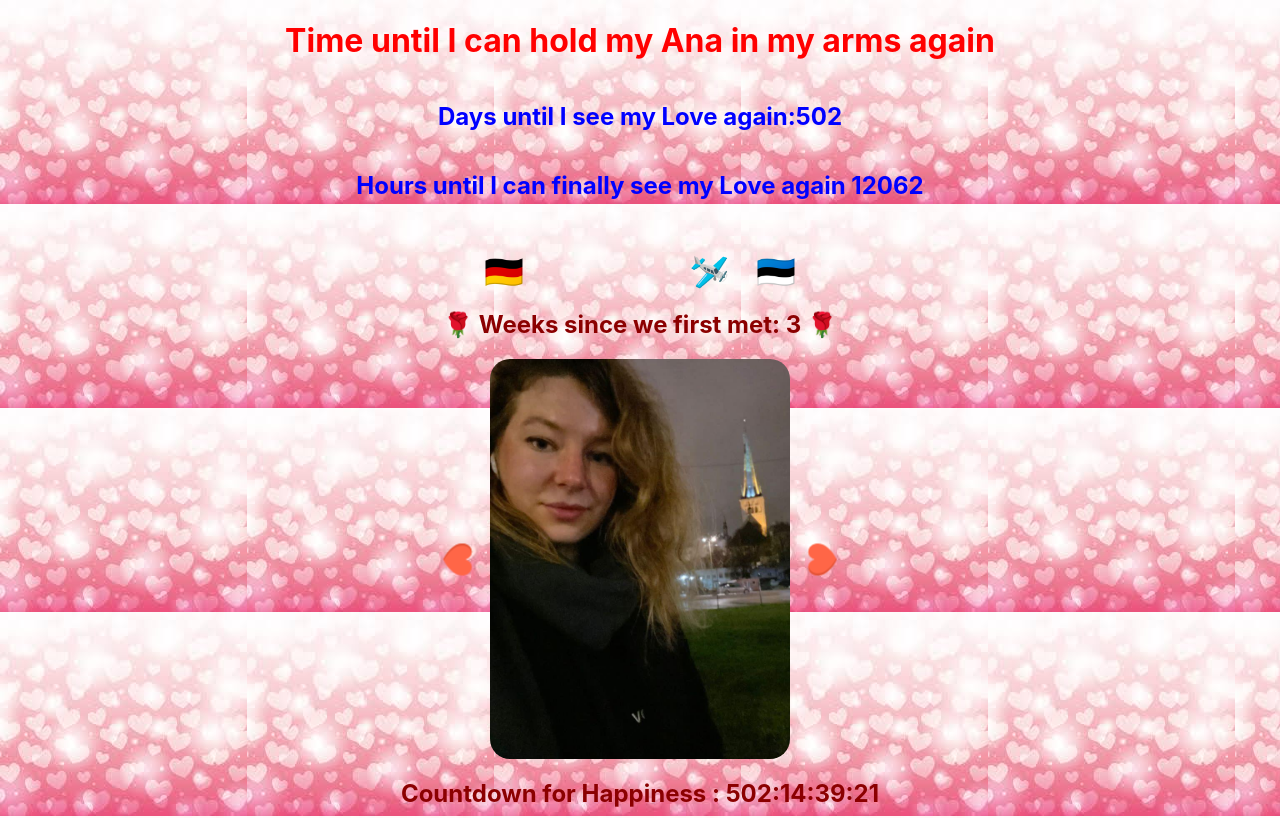
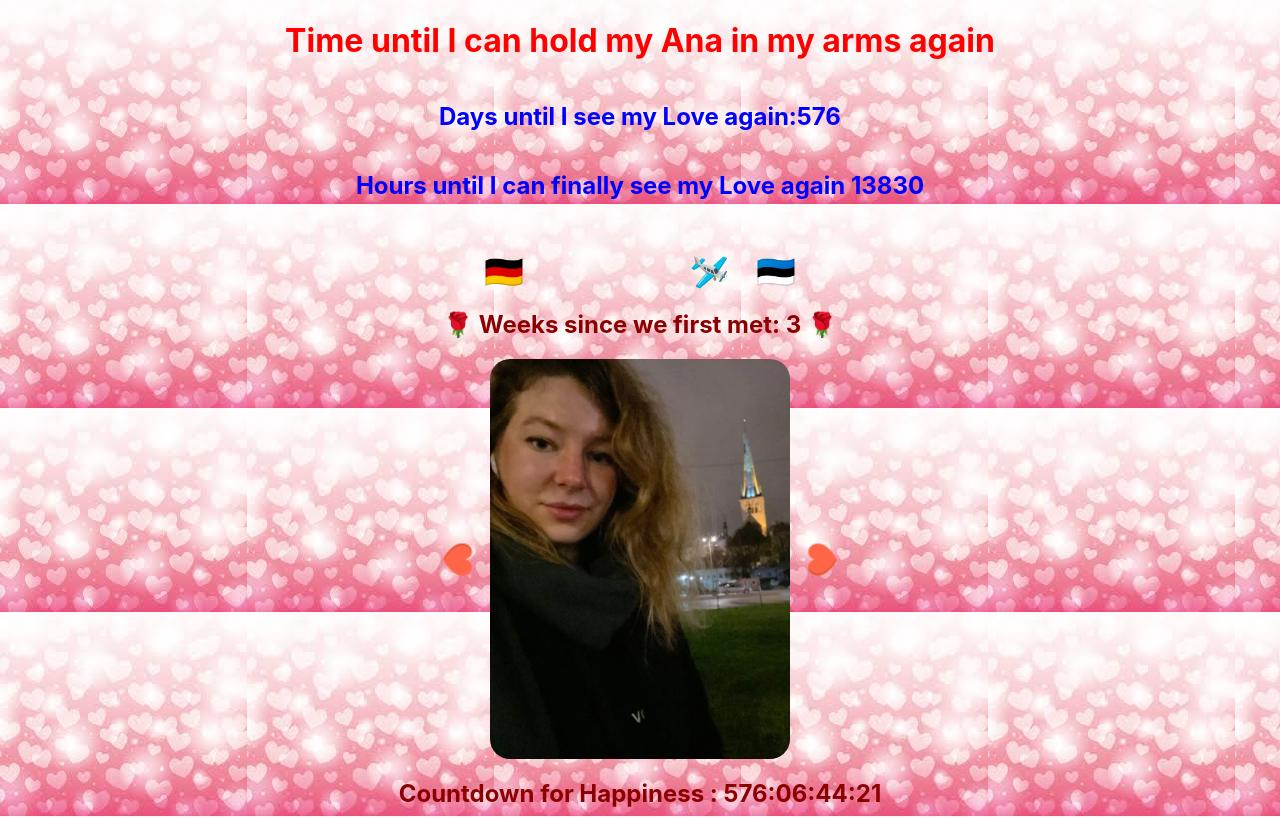
Before and after one commit to FinnyChSt/SeeMyLoveAgain, a React (Create React App) app: page / in a window 1280 px wide. Shown: the top 818 px of the page. Built offline with nearby package versions, Linux system fonts and the light colour scheme.

Commit message:
add new times for mai

```diff
--- a/src/App.tsx
+++ b/src/App.tsx
@@ -26,8 +26,8 @@ import {
 } from "./App.styledComponents";
 
 function App() {
-  const arrival = new Date(2024, 3, 6, 1, 25).getTime();
-  const startDate = new Date(2024, 2, 25, 12, 55).getTime();
+  const arrival = new Date(2024, 5, 18, 17, 30).getTime();
+  const startDate = new Date(2024, 4, 16, 4, 35).getTime();
   const dayWeMet = new Date(2022, 9, 27).getTime();
   const currentDate = Date.now();
   const [timeLeft, setTimeLeft] = useState(arrival - currentDate);
```
